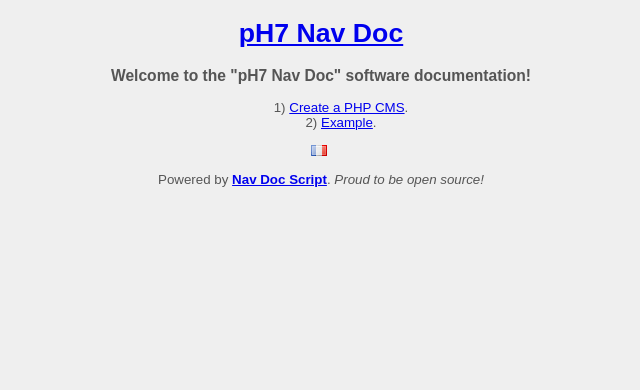
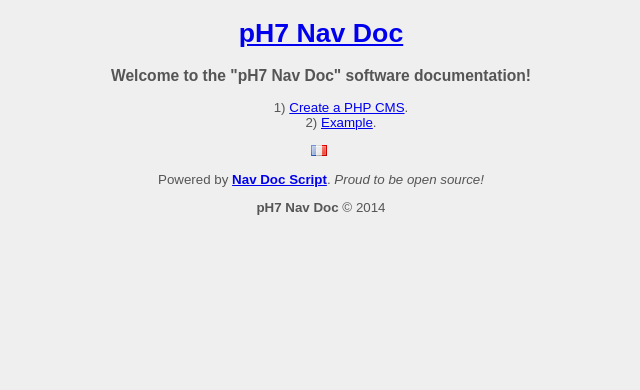
Before and after one commit to pH-7/Nav-Doc-Script-V2, a PHP site: page / in a window 1280 px wide. Shown: the top 390 px of the page, without its empty margins (319-959 px from the left). Run offline with PHP 8.4, Linux system fonts and the light colour scheme.

Commit message:
New update

```diff
--- a/inc/conf.const.php
+++ b/inc/conf.const.php
@@ -3,7 +3,7 @@
  * @author      Pierre-Henry Soria
  * @email       pierrehs@hotmail.com
  * @link        http://github.com/pH-7/Nav-Doc-Script-V2
- * @copyright   (c) 2012-2013, Pierre-Henry Soria. All Rights Reserved.
+ * @copyright   (c) 2012-2014, Pierre-Henry Soria. All Rights Reserved.
  * @license     CC-BY - http://creativecommons.org/licenses/by/3.0/
  */
 
--- a/inc/conf.lang.php
+++ b/inc/conf.lang.php
@@ -3,7 +3,7 @@
  * @author      Pierre-Henry Soria
  * @email       pierrehs@hotmail.com
  * @link        http://github.com/pH-7/Nav-Doc-Script-V2
- * @copyright   (c) 2012-2013, Pierre-Henry Soria. All Rights Reserved.
+ * @copyright   (c) 2012-2014, Pierre-Henry Soria. All Rights Reserved.
  * @license     CC-BY - http://creativecommons.org/licenses/by/3.0/
  */
 
--- a/inc/scripts/fns.html.php
+++ b/inc/scripts/fns.html.php
@@ -3,7 +3,7 @@
  * @author      Pierre-Henry Soria
  * @email       pierrehs@hotmail.com
  * @link        http://github.com/pH-7/Nav-Doc-Script-V2
- * @copyright   (c) 2012-2013, Pierre-Henry Soria. All Rights Reserved.
+ * @copyright   (c) 2012-2014, Pierre-Henry Soria. All Rights Reserved.
  * @license     CC-BY - http://creativecommons.org/licenses/by/3.0/
  */
 
--- a/inc/scripts/fns.php
+++ b/inc/scripts/fns.php
@@ -3,7 +3,7 @@
  * @author      Pierre-Henry Soria
  * @email       pierrehs@hotmail.com
  * @link        http://github.com/pH-7/Nav-Doc-Script-V2
- * @copyright   (c) 2012-2013, Pierre-Henry Soria. All Rights Reserved.
+ * @copyright   (c) 2012-2014, Pierre-Henry Soria. All Rights Reserved.
  * @license     CC-BY - http://creativecommons.org/licenses/by/3.0/
  */
 
@@ -56,6 +56,7 @@ function parse_var($sContent)
     $sContent = str_replace('{page_name}', get_page_name(), $sContent);
     $sContent = str_replace('{menu_links}', get_links_html(), $sContent);
     $sContent = str_replace('{menu_langs}', get_langs_html(), $sContent);
+    $sContent = str_replace('{year}', date('Y'), $sContent);
 
     return $sContent;
 }
@@ -151,6 +152,7 @@ function set_lang()
 /**
  * Escape string with htmlspecialchars() PHP function.
  *
+ * @param string $sVal
  * @return string
  */
 function escape($sVal)
--- a/index.php
+++ b/index.php
@@ -3,7 +3,7 @@
  * @author      Pierre-Henry Soria
  * @email       pierrehs@hotmail.com
  * @link        http://github.com/pH-7/Nav-Doc-Script-V2
- * @copyright   (c) 2012-2013, Pierre-Henry Soria. All Rights Reserved.
+ * @copyright   (c) 2012-2014, Pierre-Henry Soria. All Rights Reserved.
  * @license     CC-BY - http://creativecommons.org/licenses/by/3.0/
  */
 
@@ -19,6 +19,7 @@ define('LANG', get_lang());
 ob_start();
 
 get_page(ROOT_PATH . 'themes/' . TPL . '/tpl/header.tpl');
+get_page(ROOT_PATH . 'themes/' . TPL . '/tpl/ads/header.tpl');
 
 if (!empty($_GET['p']))
 {
@@ -31,6 +32,7 @@ else
     get_page(ROOT_PATH . 'themes/' . TPL . '/tpl/menu.tpl');
 }
 
+get_page(ROOT_PATH . 'themes/' . TPL . '/tpl/ads/footer.tpl');
 get_page(ROOT_PATH . 'themes/' . TPL . '/tpl/footer.tpl');
 
 ob_end_flush();
--- a/static/js/ajph.js
+++ b/static/js/ajph.js
@@ -3,7 +3,7 @@
  * Description:     Loading pages in Ajax with HTML5 pushState.
  *
  * Author:          Pierre-Henry Soria <ph7software@gmail.com>
- * Copyright:       (c) 2012-2013, Pierre-Henry Soria. All Rights Reserved.
+ * Copyright:       (c) 2012-2014, Pierre-Henry Soria. All Rights Reserved.
  * License:         GNU General Public License <http://www.gnu.org/licenses/gpl.html>
  * Version:         1.3
  */
--- a/themes/base/css/common.css
+++ b/themes/base/css/common.css
@@ -1,6 +1,6 @@
 /*
  * Author:        Pierre-Henry Soria <ph7software@gmail.com>
- * Copyright:     (c) 2012-2013, Pierre-Henry Soria. All Rights Reserved.
+ * Copyright:     (c) 2012-2014, Pierre-Henry Soria. All Rights Reserved.
  * License:       GNU General Public License <http://www.gnu.org/licenses/gpl.html>
  */
 
--- a/themes/base/css/js/ajph.css
+++ b/themes/base/css/js/ajph.css
@@ -1,6 +1,6 @@
 /*
  * Author:        Pierre-Henry Soria <ph7software@gmail.com>
- * Copyright:     (c) 2012-2013, Pierre-Henry Soria. All Rights Reserved.
+ * Copyright:     (c) 2012-2014, Pierre-Henry Soria. All Rights Reserved.
  * License:       GNU General Public License <http://www.gnu.org/licenses/gpl.html>
  */
 
--- /dev/null
+++ b/themes/base/tpl/ads/footer.tpl
@@ -0,0 +1 @@
+<!-- Your AD here -->
--- /dev/null
+++ b/themes/base/tpl/ads/header.tpl
@@ -0,0 +1 @@
+<!-- Your AD here -->
--- a/themes/base/tpl/footer.tpl
+++ b/themes/base/tpl/footer.tpl
@@ -6,6 +6,7 @@
     <footer>
       {menu_langs}
       <p>Powered by <strong><a href="http://github.com/pH-7/Nav-Doc-Script-V2" title="Free PHP Documentation Script">Nav Doc Script</a></strong>. <em>Proud to be open source!</em></p>
+      <p><strong>{site_name}</strong> &copy; {year}</p>
     </footer>
 
   </div>
```
